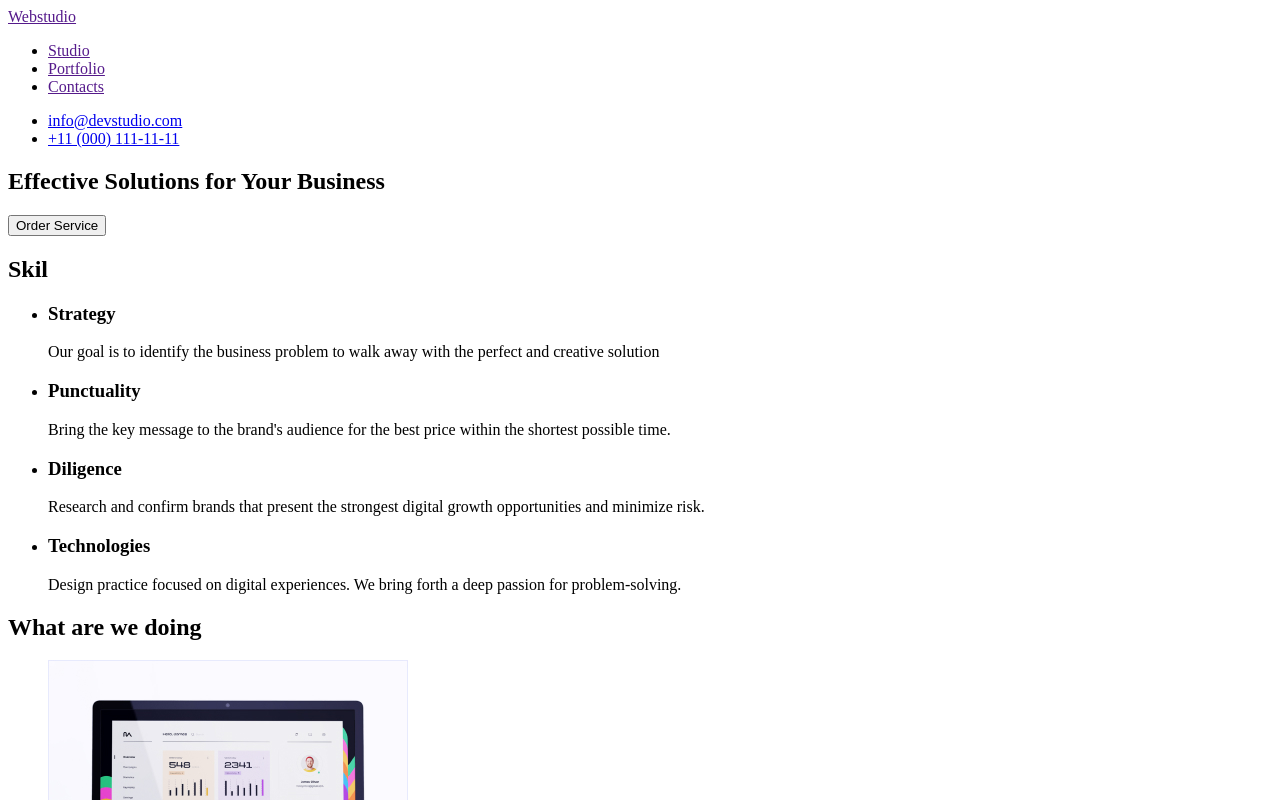
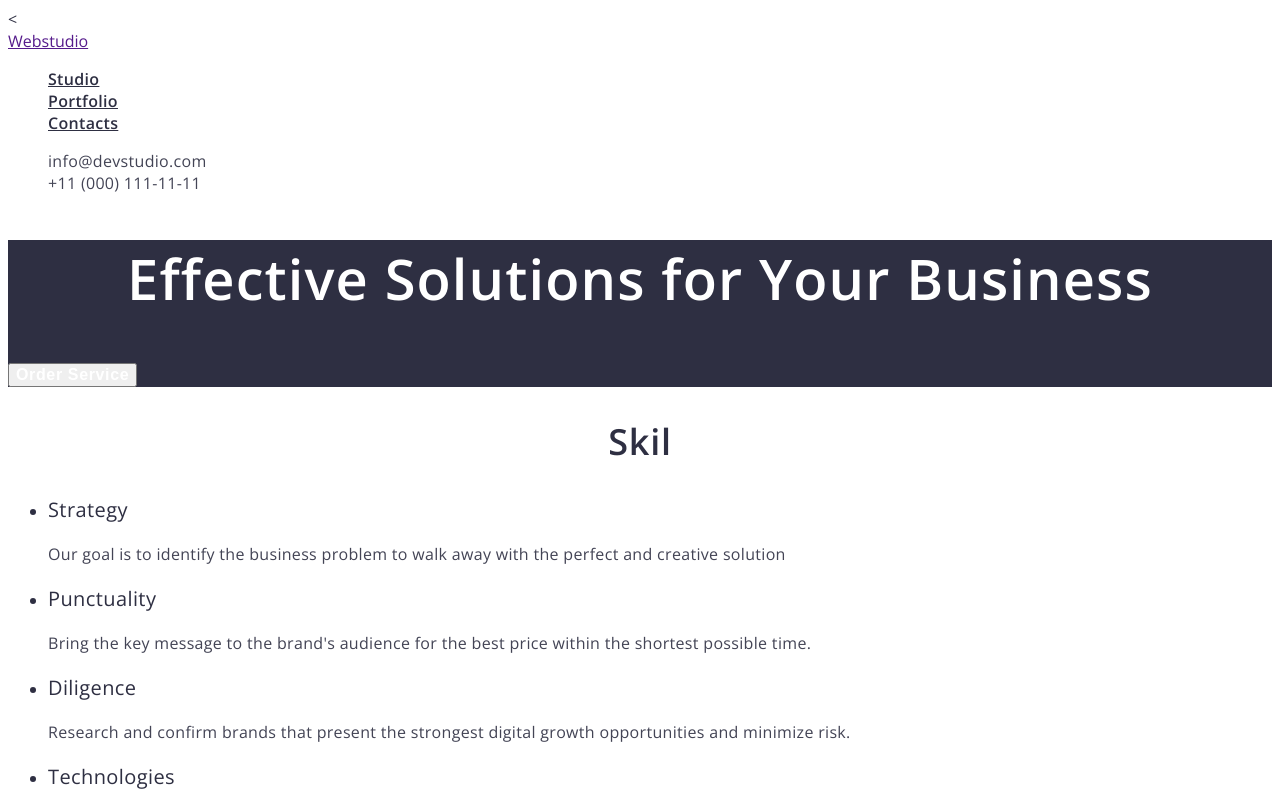
Before and after one commit to pirogovairina12/goit-markup-hw-01, a plain HTML site: page index.html in a window 1280 px wide. Shown: the top 800 px of the page. Drawn offline with nearby package versions, Linux system fonts and the light colour scheme.

Commit message:
оновлено

```diff
--- /dev/null
+++ b/css/styles.css
@@ -0,0 +1,116 @@
+.list {
+    list-style: none;
+}
+.link {
+    text-decoration: none;
+}
+
+.site-body {
+font-family: "Open Sans", sans-serif;
+    color: #2E2F42
+}
+
+.header {
+}
+.header-navigation {
+}
+.heander-logo {
+}
+.header-list {
+}
+.header-item {
+}
+.header-link {
+font-weight: 600;
+font-size: 16px;
+line-height: 1,5px;
+letter-spacing: 0.02em;
+color: #2E2F42;
+}
+.header-link:hover,
+.header-link:focus {
+    color: #4D5AE5
+}
+
+.header-links {
+}
+
+.header-email {
+font-weight: 400;
+font-size: 16px;
+line-height: 1,5px;
+letter-spacing: 0.02em;
+color: #434455;
+}
+.header-tel {
+font-weight: 400;
+font-size: 16px;
+line-height: 1,5px;
+letter-spacing: 0.02em;
+color: #434455;
+}
+
+.hero {
+background-color: #2E2F42;
+}
+
+.hero-titel {
+font-weight: 600;
+font-size: 56px;
+line-height: 1,07px;
+text-align: center;
+letter-spacing: 0.02em;
+color: #FFFFFF;
+
+}
+.header-btn {
+font-weight: 600;
+font-size: 16px;
+line-height: 1,2;
+letter-spacing: 0.04em;
+color: #FFFFFF;
+cursor: pointer;
+}
+.hero-pre {
+}
+.hero-pre-titel {
+font-weight: 600;
+font-size: 36px;
+line-height: 1,1;
+text-align: center;
+letter-spacing: 0.02em;
+text-transform: capitalize;
+color: #2E2F42;
+}
+.hero-pro-titel {
+font-weight: 400;
+font-size: 16px;
+line-height: 1,5;
+letter-spacing: 0.02em;
+color: #434455;
+}
+.hero-pri-titel {
+font-weight: 500;
+font-size: 20px;
+line-height: 1,2;
+letter-spacing: 0.02em;
+color: #2E2F42;
+}
+.hero-after {
+background: #F4F4FD;
+}
+.footer {
+    background: #2E2F42;
+}
+.heander-logo {
+
+}
+.footer-titel {
+    font-family: 'Roboto';
+font-style: normal;
+font-weight: 400;
+font-size: 16px;
+line-height: 1,5;
+letter-spacing: 0.02em;
+color: #E7E9FC;
+}
--- a/index.html
+++ b/index.html
@@ -6,104 +6,110 @@
     <meta http-equiv="X-UA-Compatible" content="IE=edge">
     <meta name="viewport" content="width=device-width, initial-scale=1.0">
     <title>Document</title>
+    <link rel="preconnect" href="https://fonts.googleapis.com">
+    <link rel="preconnect" href="https://fonts.gstatic.com" crossorigin>
+    <link href="https://fonts.googleapis.com/css2?family=Open+Sans:wght@400;600&family=Raleway:wght@700&display=swap" rel="stylesheet" />
+    <<link rel="stylesheet" type="" href="./css/styles.css">
 </head>
 
-<body>
-    <header>
-        <nav>
-            <a href="">Webstudio</a>
-            <ul>
-                <li><a href="">Studio</a></li>
-                <li><a href="">Portfolio</a></li>
-                <li><a href="">Contacts</a></li>
+<body class="site-body">
+    <header class="header">
+        <nav class="header-navigation">
+            <a class="heander-logo" href="">Webstudio</a>
+            <ul class="header-list list">
+                <li class="header-item"><a class="header-link" href="">Studio</a></li>
+                <li class="header-item"><a class="header-link" href=" ">Portfolio</a></li>
+                <li class="header-item "><a class="header-link" href="">Contacts</a>
+                </li>
             </ul>
         </nav>
-        <ul>
-            <li><a href="mailto:info@devstudio.com">info@devstudio.com</a></li>
-            <li><a href="tel:+110001111111">+11 (000) 111-11-11</a></li>
+        <ul class="header-links list">
+            <li><a class="header-email link" href="mailto:info@devstudio.com">info@devstudio.com</a></li>
+            <li><a class="header-tel link" href="tel:+110001111111">+11 (000) 111-11-11</a>
+            </li>
         </ul>
     </header>
     <main>
-        <section>
-            <h1>Effective Solutions for Your Business</h1>
-            <button type="button">Order Service</button>
+        <section class="hero">
+            <h1 class="hero-titel">Effective Solutions for Your Business</h1>
+            <button type="button" class="header-btn ">Order Service</button>
         </section>
-        <section>
-            <h2>Skil</h2>
+        <section class="hero-pre">
+            <h2 class="hero-pre-titel ">Skil</h2>
             <ul>
                 <li>
-                    <h3>Strategy</h3>
-                    <p>
+                    <h3 class="hero-pri-titel">Strategy</h3>
+                    <p class="hero-pro-titel">
                         Our goal is to identify the business problem to walk away with the perfect and creative solution
                     </p>
                 </li>
                 <li>
-                    <h3>Punctuality</h3>
-                    <p>
+                    <h3 class="hero-pri-titel">Punctuality</h3>
+                    <p class="hero-pro-titel">
                         Bring the key message to the brand's audience for the best price within the shortest possible time.
                     </p>
                 </li>
                 <li>
-                    <h3>Diligence</h3>
-                    <p>
+                    <h3 class="hero-pri-titel">Diligence</h3>
+                    <p class="hero-pro-titel">
                         Research and confirm brands that present the strongest digital growth opportunities and minimize risk.
                     </p>
                 </li>
                 <li>
-                    <h3>Technologies</h3>
-                    <p>
+                    <h3 class="hero-pri-titel">Technologies</h3>
+                    <p class="hero-pro-titel">
                         Design practice focused on digital experiences. We bring forth a deep passion for problem-solving.
                     </p>
                 </li>
             </ul>
         </section>
         <section>
-            <h2>What are we doing</h2>
+            <h2 class="hero-pre-titel ">What are we doing</h2>
             <ul>
-                <li><img src="./images/img.jpg" alt="Comp" width="360"></li>
-                <li><img src="./images/img2.jpg" alt="mobile" width="360"></li>
-                <li><img src="./images/img3.jpg" alt="mobi" width="360"></li>
+                <li><img src=" ./images/img.jpg " alt="Comp " width="360 "></li>
+                <li><img src="./images/img2.jpg " alt="mobile " width="360 "></li>
+                <li><img src="./images/img3.jpg " alt="mobi " width="360 "></li>
             </ul>
         </section>
-        <section>
-            <h2>Our Team</h2>
+        <section class="hero-after">
+            <h2 class="hero-pre-titel ">Our Team</h2>
             <ul>
-                <li><img src="./images/photo.jpg" alt="Mark" width="264">
-                    <h3>Mark Guerrero</h3>
-                    <p>
+                <li><img src="./images/photo.jpg " alt="Mark " width="264 ">
+                    <h3 class="hero-pri-titel ">Mark Guerrero</h3>
+                    <p class="hero-pro-titel ">
                         Product Designer
                     </p>
                 </li>
             </ul>
             <ul>
-                <li><img src="./images/photo2.jpg" alt="Tom" width="264">
-                    <h3>Tom Ford</h3>
-                    <p>
+                <li><img src="./images/photo2.jpg " alt="Tom " width="264 ">
+                    <h3 class="hero-pri-titel ">Tom Ford</h3>
+                    <p class="hero-pro-titel ">
                         Frontend
                     </p>
                 </li>
             </ul>
             <ul>
-                <li><img src="./images/photo3.jpg" alt="Camila" width="264">
-                    <h3>Camila Carcia</h3>
-                    <p>
+                <li><img src="./images/photo3.jpg " alt="Camila " width="264 ">
+                    <h3 class="hero-pri-titel ">Camila Carcia</h3>
+                    <p class="hero-pro-titel ">
                         Marketing
                     </p>
                 </li>
             </ul>
             <ul>
-                <li><img src="./images/photo4.jpg" alt="Daniel" width="264">
-                    <h3>Daniel Wilson</h3>
-                    <p>
+                <li><img src="./images/photo4.jpg " alt="Daniel " width="264 ">
+                    <h3 class="hero-pri-titel ">Daniel Wilson</h3>
+                    <p class="hero-pro-titel ">
                         UI Designer
                     </p>
                 </li>
             </ul>
         </section>
     </main>
-    <footer>
-        <a href="">Webstudio</a>
-        <p>Increase the flow of customers and sales for your business with digital marketing & growth solutions.
+    <footer class="footer">
+        <a class="heander-logo" href=" ">Webstudio</a>
+        <p class="footer-titel ">Increase the flow of customers and sales for your business with digital marketing & growth solutions.
         </p>
     </footer>
 </body>
```
